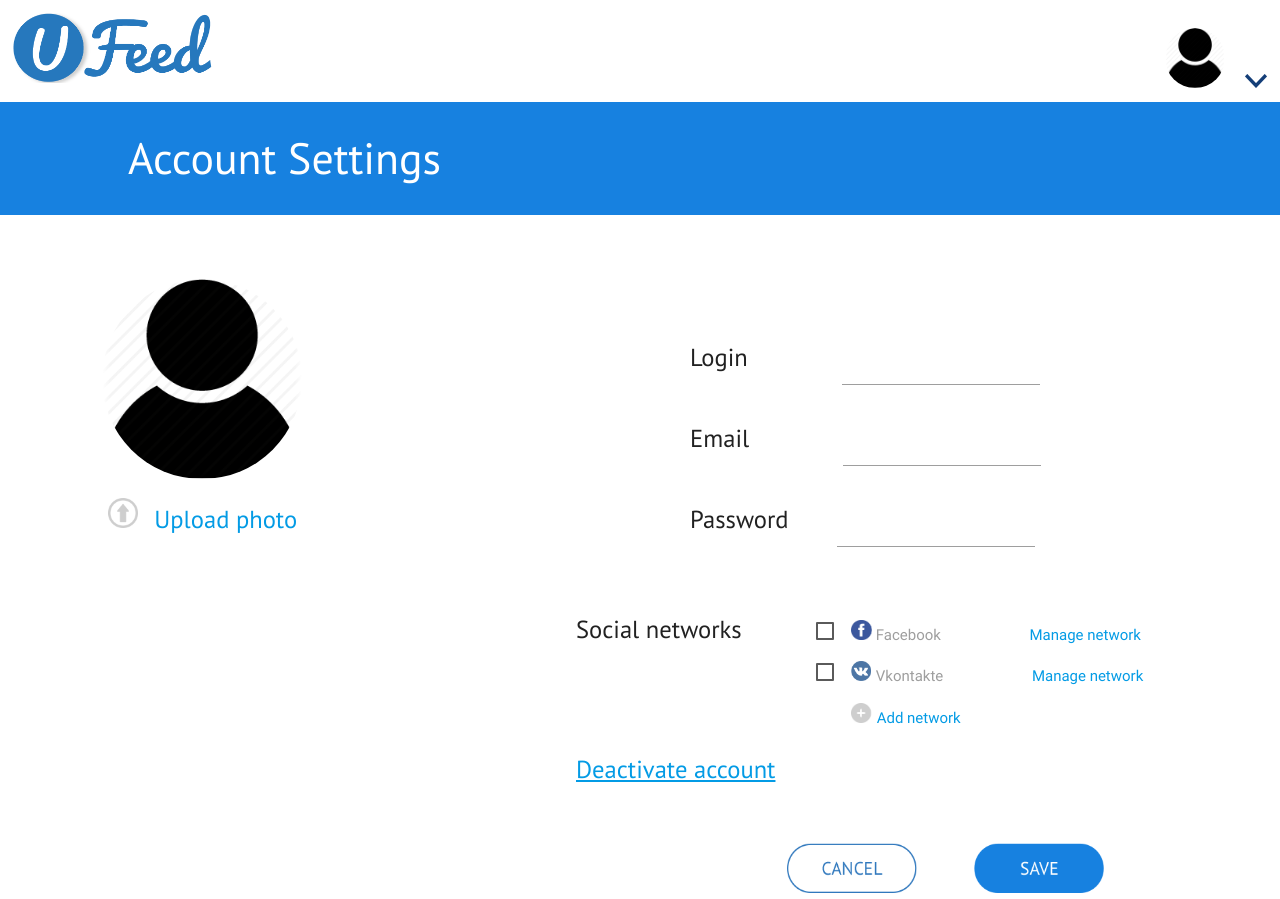
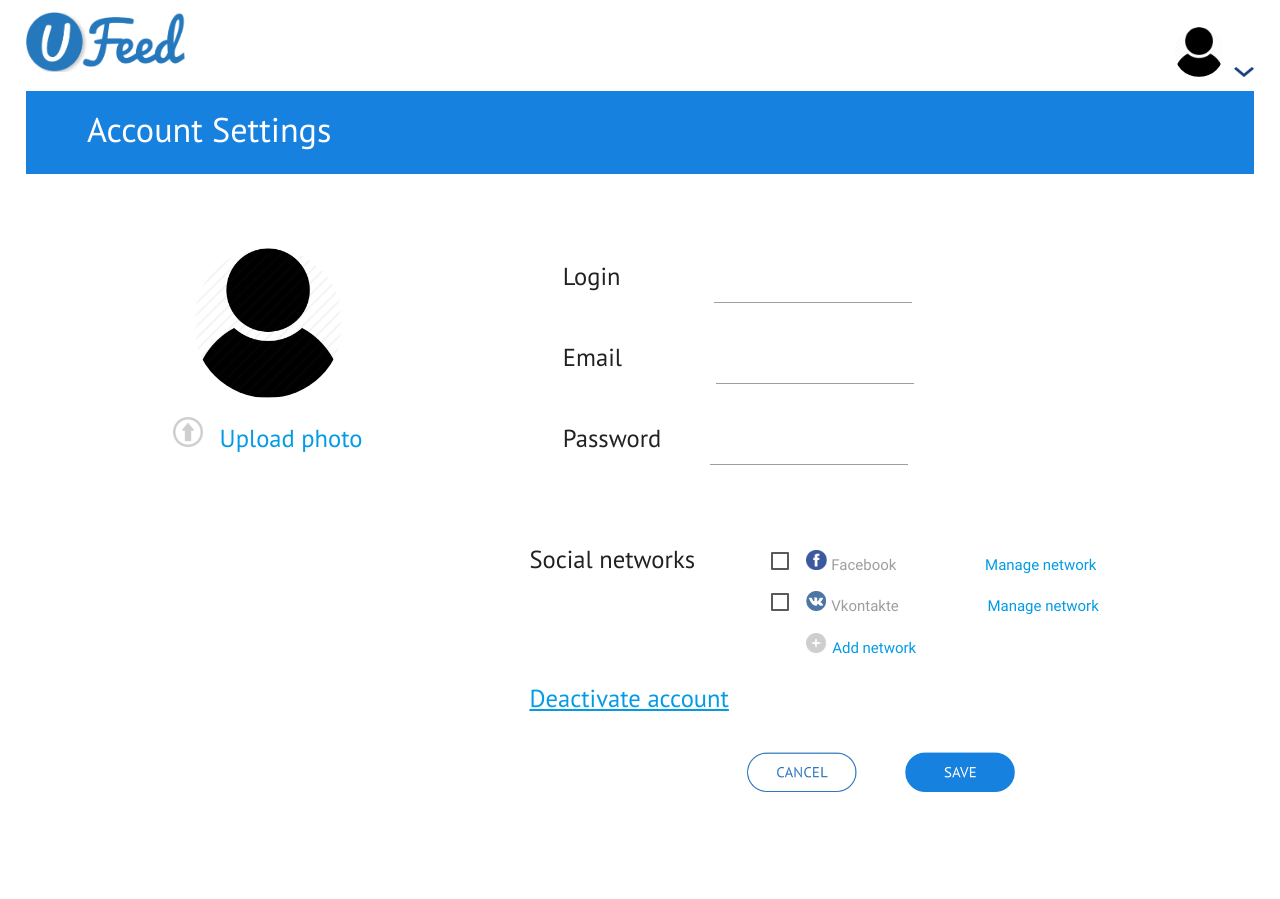
Before and after one commit to uFeedTeam/uFeed_Front-end, a website: page static/accountEdit.html in a window 1280 px wide. After the commit the page ends 876 px from the top, so only its background shows below. Drawn offline with nearby package versions, Linux system fonts and the light colour scheme.

Commit message:
Account edit page fixed markup for 1080p

```diff
--- a/static/accountEdit.html
+++ b/static/accountEdit.html
@@ -13,7 +13,7 @@
                 <a href="#"><img src="content/images/logo.png" class="logoImage"></a>
             </div>
             <div class="headLinks input-field">
-                <a class="dropdown-button" href="#" data-activates="drop1"><img src="content/images/person.png" class="miniPhoto"><img src="content/images/arrow.png"></a>
+                <a class="dropdown-button" href="#" data-activates="drop1"><img src="content/images/person.png" class="miniPhoto"><img src="content/images/arrow.png" class="arrowImage"></a>
 
                 <ul id='drop1' class='dropdown-content'>
                     <li><a href="#!">Settings</a></li>
@@ -23,14 +23,14 @@
             </div>
         </div>
         <div class="location">
-            <h3 class="locationText">Account Settings</h3>
+            <h4 class="locationText">Account Settings</h4>
         </div>
         <div class="content">
             <div class="mainInfo">
                 <div class="profilePhoto">
                     <img src="content/images/person.png" class="mainPhoto">
                     <br>
-                    <div class="qwe">
+                    <div class="uploadLink">
                         <a href="#" class="photoLink"><h5><img src="content/images/download_icon.png" class="uploadPhoto"> Upload photo</h5></a>
                     </div>
                 </div>
--- a/static/styles/accountEditStyle.css
+++ b/static/styles/accountEditStyle.css
@@ -1,7 +1,7 @@
 .location {
     background-color: rgb(23, 129, 224);
-    padding-bottom: 1%;
-    padding-top: 1%;
+    padding-bottom: 10px;
+    padding-top: 5px;
     margin-top: 1%;
 }
 
@@ -10,7 +10,7 @@
     src: url('../font/pt-sans.ttf');
 }
 
- h3 {
+ h4 {
     font-family: 'PT Sans';
     color: white;
 }
@@ -20,14 +20,14 @@ h5 {
 }
 
 .locationText {
-    margin-left: 10%;
+    margin-left: 5%;
 }
 
 
 .profilePhoto {
     text-align: center;
-    margin-left: 8%;
-    margin-top: 5%;
+    margin-left: 12%;
+    margin-top: 6%;
 }
 
 .uploadPhoto {
@@ -37,14 +37,30 @@ h5 {
 }
 
 .mainPhoto {
-    width: 200px;
-    height: 200px;
+    width: 150px;
+    height: 150px;
     border-radius: 100px;
 }
 
+@media screen and (min-width: 1200px) {
+
+    .socials {
+        margin-left: 41%;
+    }
+
+}
+
+
+@media screen and (max-width: 1200px) {
+
+    .socials {
+        text-align: center;
+    }
+
+}
+
 .socials {
-    margin-top: 3%;
-    margin-left: 45%;
+    margin-top: 4%;
     white-space: nowrap;
 }
 
@@ -73,7 +89,7 @@ h5 {
 }
 
 .data {
-    margin-left: 30%;
+    margin-left: 16%;
 }
 
 .mainInfo {
@@ -85,14 +101,14 @@ h5 {
 }
 
 .controlPanel {
-    margin-top: 7%;
+    margin-top: 4%;
     margin-left: 30%;
 }
 
 .controlLink {
-    width: 130px;
+    width: 110px;
     margin-right: 20%;
-    height: 50px;
+    height: 40px;
 }
 
 .inputLabel {
@@ -102,3 +118,9 @@ h5 {
 .passwordInputLabel {
     margin-right: 15%;
 }
+
+body {
+    padding-left: 2%;
+    padding-right: 2%;
+    padding-bottom: 6%;
+}
--- a/static/styles/headMenuStyle.css
+++ b/static/styles/headMenuStyle.css
@@ -13,26 +13,24 @@ body {
 }
 
 
-
-.headLogo {
-    margin-left: 1%;
-
-}
-
 .logoImage {
-        width: 200px;
-        height: 70px;
+        width: 160px;
+        height: 60px;
     }
 
 .miniPhoto {
-    width: 60px;
-    height: 60px;
-    margin-right: 20px;
+    width: 50px;
+    height: 50px;
+    margin-right: 10px;
     border-radius: 100px;
 }
 
 .headLinks {
     position: fixed;
     float: right;
-    margin-right: 1%;
 }
+
+.arrowImage {
+    width: 20px;
+    height: 10px;
+}
```
Also changed, not shown: static/styles/indexMenuStyle.css (line endings or trailing spaces).
